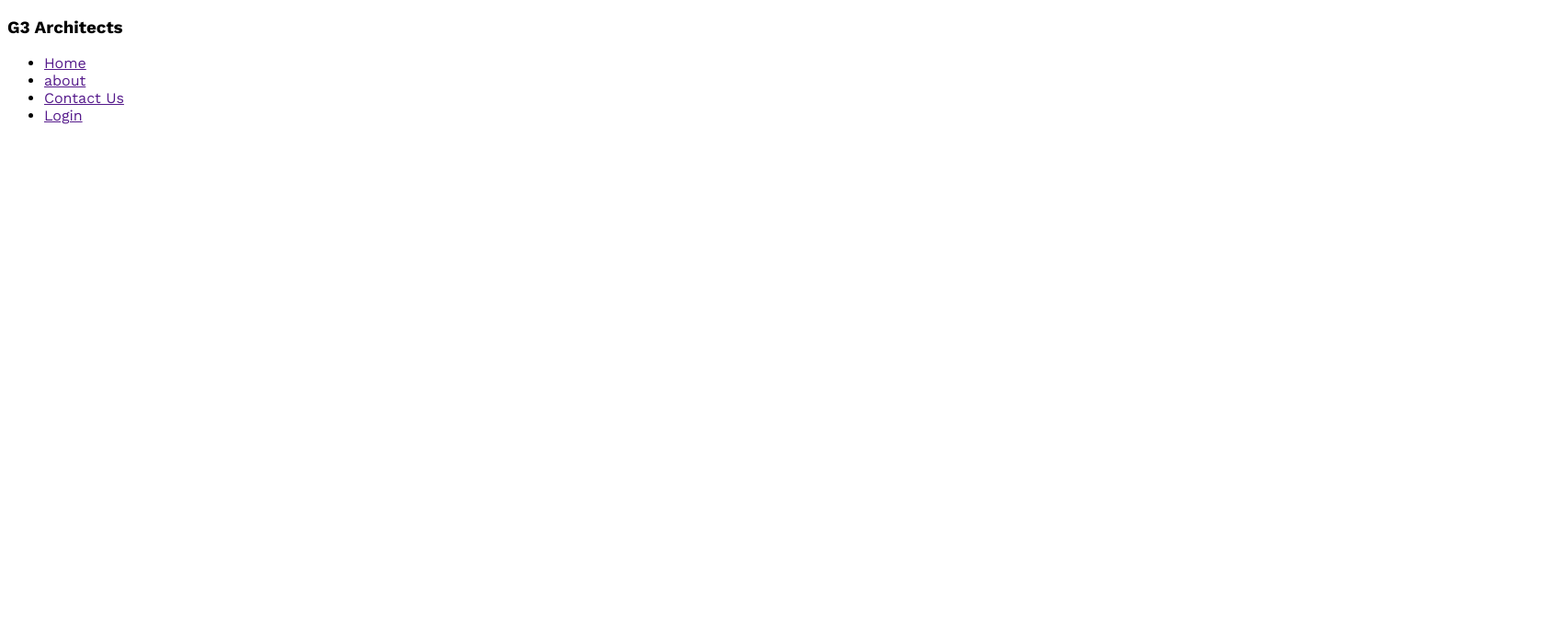
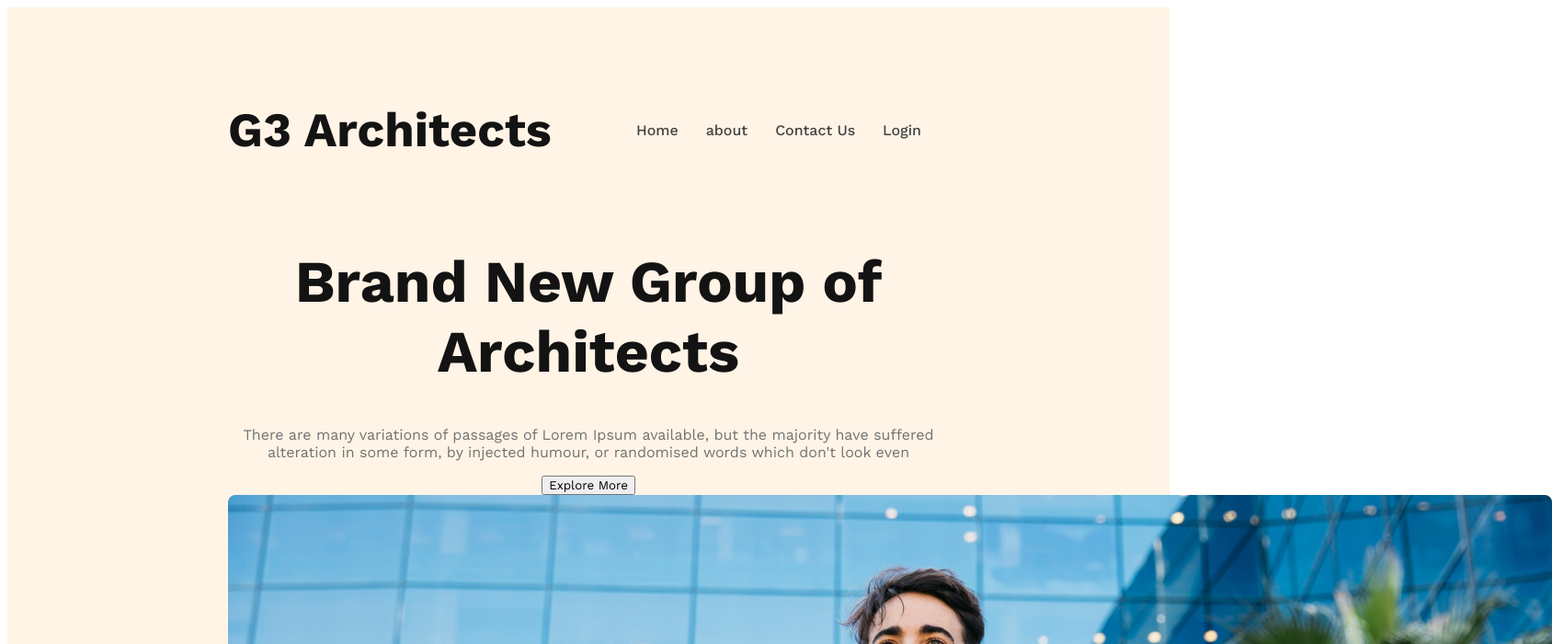
Before and after one commit to chaity345/g3-artchitech-website, a plain HTML site: page index.html in a window 1280 px wide. Shown: the top 700 px of the page at 92% size, 1688 px wide, since content can reach past the window. Drawn offline with nearby package versions, Linux system fonts and the light colour scheme.

Commit message:
banner added

```diff
--- a/index.html
+++ b/index.html
@@ -11,7 +11,7 @@
 <body>
 
     <header>
-        <nav>
+        <nav class="nav-tittle">
             <h3>G3 Architects</h3>
             <ul>
                 <li><a href="">Home</a></li>
@@ -20,6 +20,17 @@
                 <li><a href="">Login</a></li>
             </ul>
         </nav>
+        <div class="banner">
+            <div class="banner-content">
+                <h1 class="banner-tittle">Brand New Group of Architects </h1>
+                <p class="banner-des">There are many variations of passages of Lorem Ipsum available, but the majority
+                    have
+                    suffered alteration in some form, by injected humour, or randomised words which don't look even</p>
+                <button class="btn-primary">Explore More</button>
+            </div>
+
+            <img src="images/banner.png" alt="">
+        </div>
     </header>
     <main>
 
--- a/styles/architec.css
+++ b/styles/architec.css
@@ -1,9 +1,93 @@
+/* common shared style */
+
 /* import font style from google font */
 
 @import url('https://fonts.googleapis.com/css2?family=Merriweather:wght@400;700&family=Open+Sans:wght@400;700;800&family=Work+Sans:wght@400;500;600;700&display=swap');
+
 /* apply for css */
 * {
 
 
     font-family: 'Work Sans', sans-serif;
 }
+.btn-primary{
+
+}
+
+/* header style */
+header {
+    background: rgba(255, 144, 14, 0.10);
+    padding: 50px 240px;
+}
+
+nav {
+    display: flex;
+    justify-content: space-between;
+    /* for vertically align */
+    align-items: center;
+}
+
+.nav-tittle {
+    color: #131313;
+
+    /* root font size=16px
+   now i need  45 px
+   we can use rem
+   for counting we use 2.8rem=44.8px*/
+    font-size: 2.8rem;
+
+    font-weight: 700;
+
+}
+
+nav>ul {
+    display: flex;
+}
+
+nav li a {
+    text-decoration: none;
+    color: #424242;
+}
+
+nav li {
+    list-style: none;
+    margin-right: 30px;
+
+
+
+    font-size: 1rem;
+
+    font-weight: 500;
+
+
+
+}
+
+/* banner related style */
+.banner-content {
+    max-width: 800px;
+    text-align: center;
+    /* for more center */
+    margin: 0 auto;
+
+
+}
+
+.banner-tittle {
+    color: #131313;
+
+
+    font-size: 4rem;
+
+    font-weight: 700;
+
+}
+
+.banner-des {
+    color: #727272;
+
+
+    font-size: 1rem;
+
+    font-weight: 400;
+}
```
